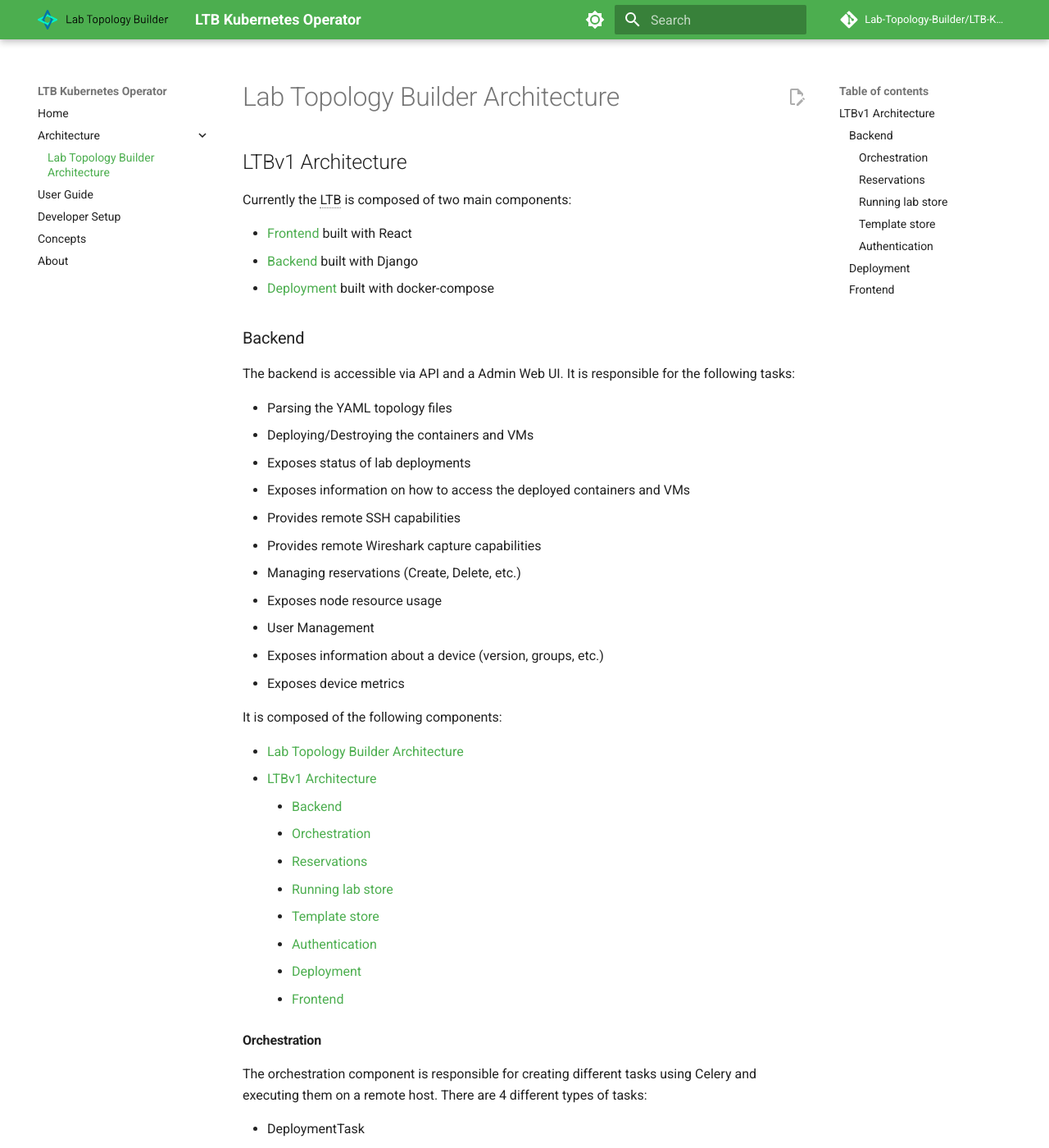
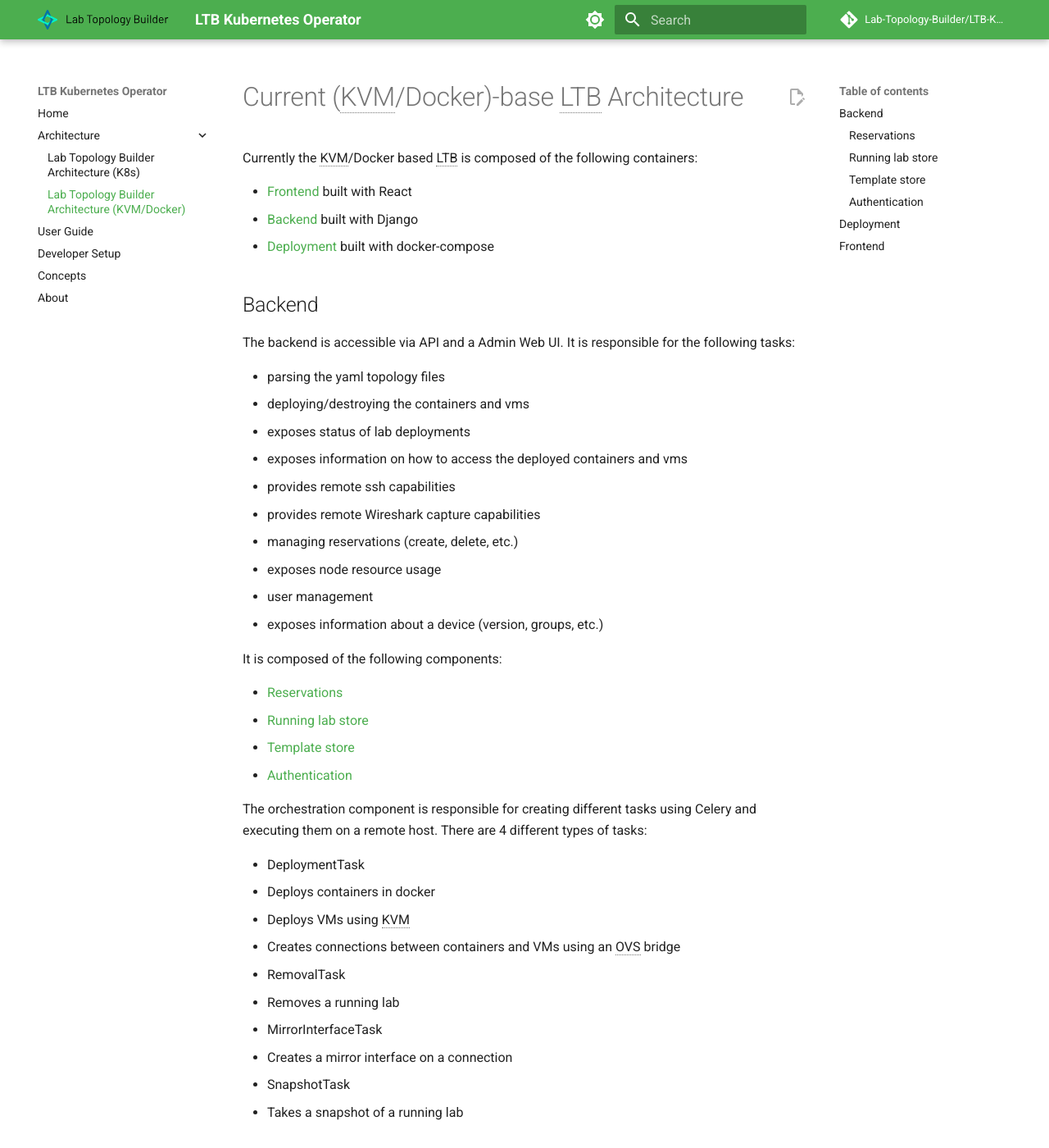
Before and after one commit to Lab-Topology-Builder/LTB-K8s-Backend, an MkDocs documentation site: the page built from docs/architecture/kvm-docker-ltb-architecture.md, in a window 1280 px wide and 1400 px high. Shown: the whole window at 82% size. Built offline with MkDocs 1.6.1 and Material for MkDocs 9.7.7, drawn with Linux system fonts in a browser that asks for light colours; comment, search, counter and statistics services are not loaded; some of the changed text lies outside the part shown.

```diff
--- a/docs/architecture/ltb-architecture.md
+++ b/docs/architecture/kvm-docker-ltb-architecture.md
@@ -1,44 +1,34 @@
-# Lab Topology Builder Architecture
 
-## LTBv1 Architecture
+# Current (KVM/Docker)-base LTB Architecture
 
-Currently the LTB is composed of two main components:
+Currently the KVM/Docker based LTB is composed of the following containers:
 
 - [Frontend](#frontend) built with React
 - [Backend](#backend) built with Django
 - [Deployment](#deployment) built with docker-compose
 
-### Backend
+## Backend
 
 The backend is accessible via API and a Admin Web UI.
 It is responsible for the following tasks:
 
-- Parsing the YAML topology files
-- Deploying/Destroying the containers and VMs
-- Exposes status of lab deployments
-- Exposes information on how to access the deployed containers and VMs
-- Provides remote SSH capabilities
-- Provides remote Wireshark capture capabilities
-- Managing reservations (Create, Delete, etc.)
-- Exposes node resource usage
-- User Management
-- Exposes information about a device (version, groups, etc.)
-- Exposes device metrics
+- parsing the yaml topology files
+- deploying/destroying the containers and vms
+- exposes status of lab deployments
+- exposes information on how to access the deployed containers and vms
+- provides remote ssh capabilities
+- provides remote Wireshark capture capabilities
+- managing reservations (create, delete, etc.)
+- exposes node resource usage
+- user management
+- exposes information about a device (version, groups, etc.)
 
 It is composed of the following components:
 
-- [Lab Topology Builder Architecture](#lab-topology-builder-architecture)
-  - [LTBv1 Architecture](#ltbv1-architecture)
-    - [Backend](#backend)
-      - [Orchestration](#orchestration)
-      - [Reservations](#reservations)
-      - [Running lab store](#running-lab-store)
-      - [Template store](#template-store)
-      - [Authentication](#authentication)
-    - [Deployment](#deployment)
-    - [Frontend](#frontend)
-
-#### Orchestration
+- [Reservations](#reservations)
+- [Running lab store](#running-lab-store)
+- [Template store](#template-store)
+- [Authentication](#authentication)
 
 The orchestration component is responsible for creating different tasks using Celery and executing them on a remote host.
 There are 4 different types of tasks:
@@ -54,31 +44,33 @@
 - SnapshotTask
   - Takes a snapshot of a running lab
 
-#### Reservations
+### Reservations
 
 The reservation component is responsible for reserving system resources in advance. It is responsible for the following tasks:
 
 - Create a reservation
-- Delte a reservation
+- Delete a reservation
 - Update a reservation
 
-#### Running lab store
+### Running lab store
 
 This component is responsible for storing information about running labs, such as:
 
 - The devices taking part in the running lab, inclusive of the interfaces
 - Connection information
 
-#### Template store
+### Template store
 
 This component is responsible for storing lab templates.
 
-#### Authentication
+### Authentication
 
 This component is responsible for user authentication and management.
 
-### Deployment
+## Deployment
 
 The deployment component is responsible for deploying the LTB backend and frontend components.
 
-### Frontend
+## Frontend
+
+The frontend allows users to access their labs and their devices.
--- a/mkdocs.yml
+++ b/mkdocs.yml
@@ -9,7 +9,8 @@
 nav:
   - Home: README.md
   - Architecture:
-    - Lab Topology Builder Architecture: architecture/ltb-architecture.md
+    - Lab Topology Builder Architecture (K8s): architecture/k8s-ltb-architecture.md
+    - Lab Topology Builder Architecture (KVM/Docker): architecture/kvm-docker-ltb-architecture.md
   - User Guide: user-guide.md
   - Developer Setup: dev-setup.md
   - Concepts: concepts.md
```
Also changed, not shown: docs/architecture/k8s-ltb-architecture.md (added, +51 -0 lines), docs/assets/drawings/C4-Component.drawio.svg (added), docs/assets/drawings/C4-Container.drawio.svg (added), docs/assets/drawings/C4-System-Context.drawio.svg (added), docs/assets/drawings/LTB-Architecture.drawio.svg (added), 2 other files.
